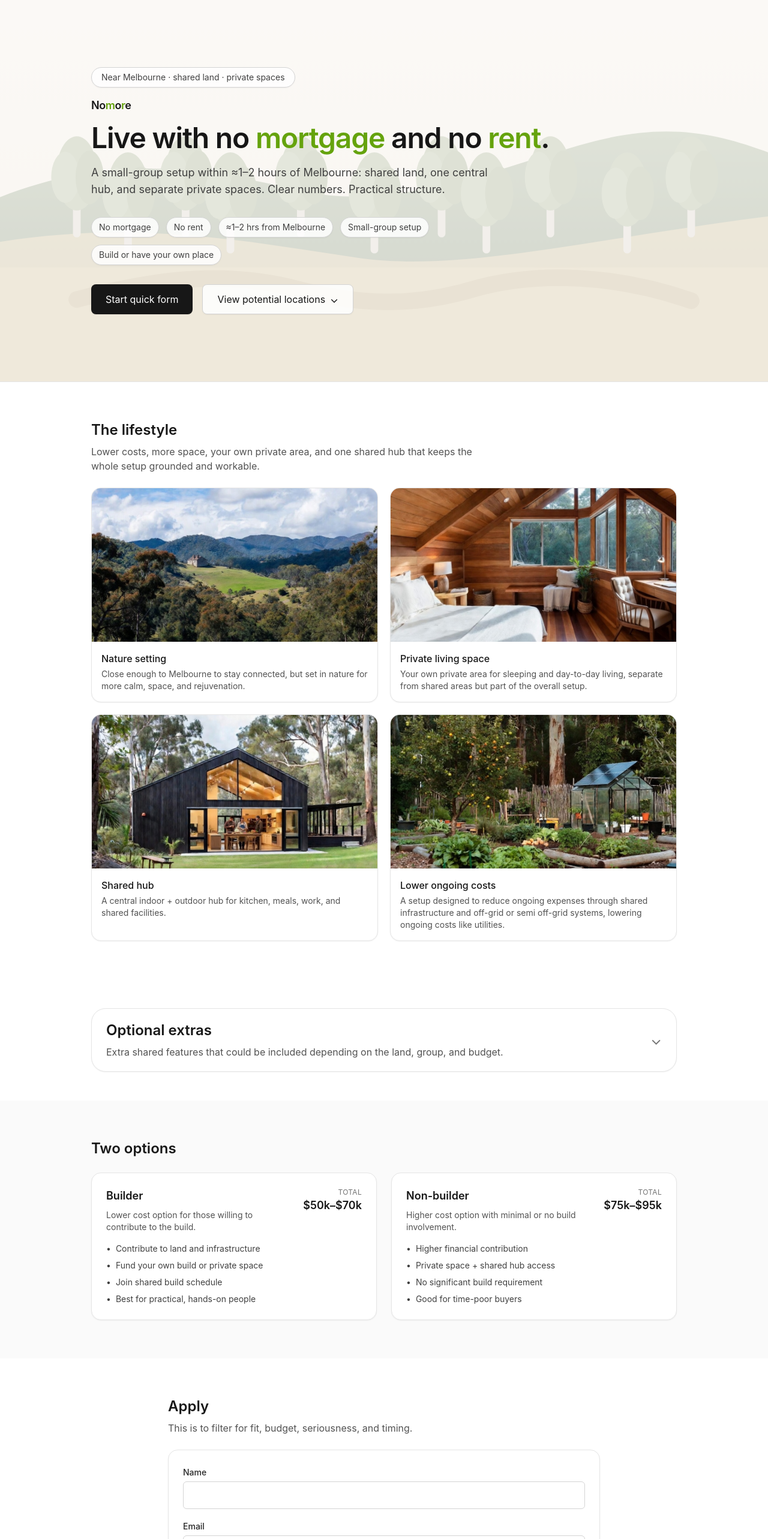
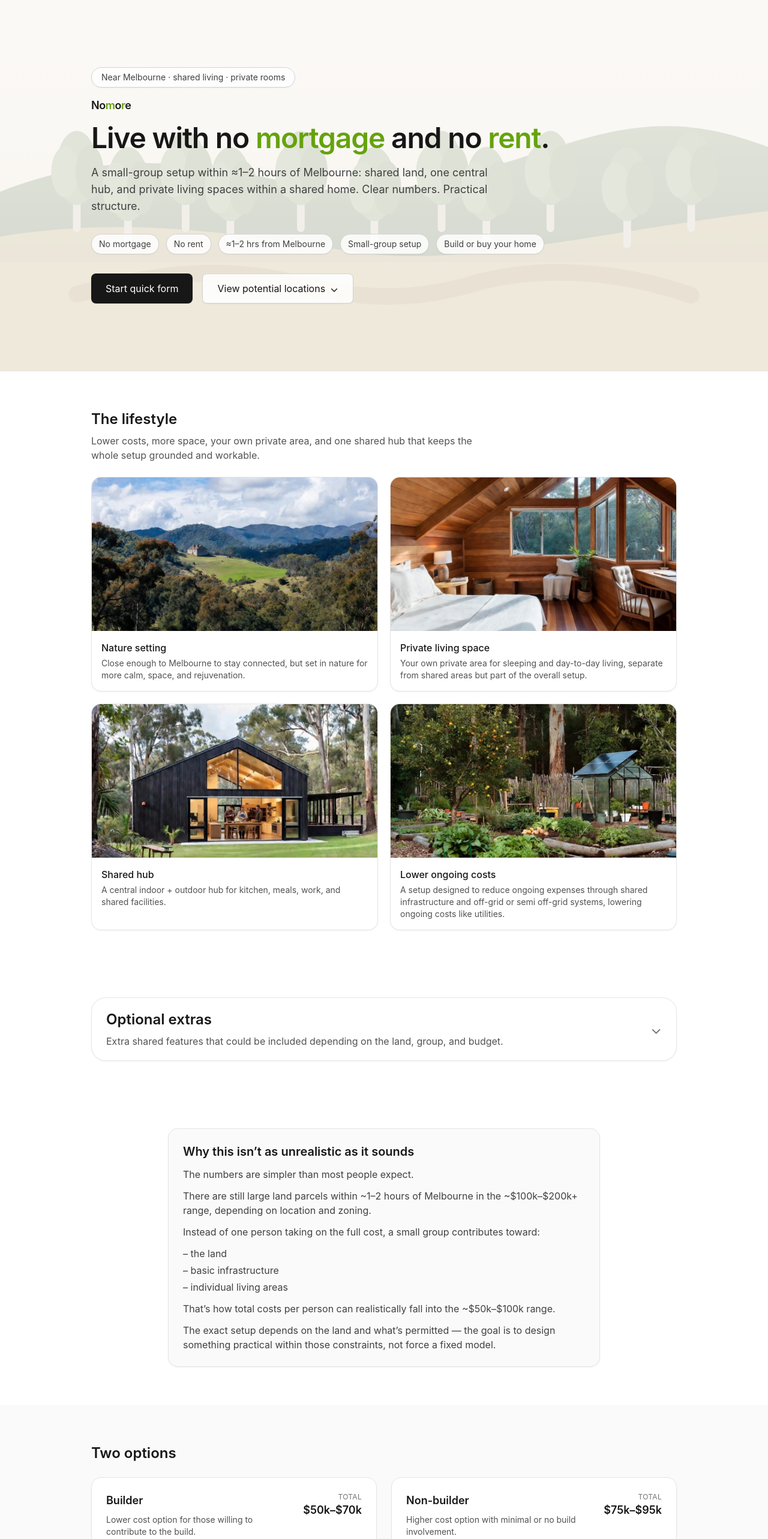
Before and after one commit to Beastman99/nomore-site, a React (Vite) app: page / in a window 1280 px wide. Shown: the top 2566 px of the page at 60% size. Built offline with nearby package versions, Linux system fonts and the light colour scheme.

Commit message:
fix: CTA, locations toggle, optional extras collapse

```diff
--- a/src/App.jsx
+++ b/src/App.jsx
@@ -79,7 +79,7 @@ const tiers = [
 const builderQuestions = [
   { label: "Name", type: "text" },
   { label: "Email", type: "text" },
-  { label: "How much can you realistically contribute in total?", type: "radio", options: ["$50k", "$50-70k", "$70k-100k", "$100k+"] },
+  { label: "How much can you realistically contribute in total?", type: "radio", options: ["$40-50k", "$50-70k", "$70k-100k", "$100k+"] },
   { label: "Which path are you considering?", type: "radio", options: ["Builder", "Non-builder", "Open to both"] },
   { label: "What is your age?", type: "radio", options: ["18-24", "25-34", "35-44", "45+"] },
   { label: "What is your gender?", type: "radio", options: ["Male", "Female"] },
@@ -113,7 +113,9 @@ function Illustration({ type, className = "" }) {
         <path d="M450 330 C430 360 428 388 450 418 C472 388 470 360 450 330 Z" fill="#ff9f43" />
         <path d="M478 346 C464 370 462 392 478 412 C494 392 493 370 478 346 Z" fill="#ffd166" />
         <path d="M422 346 C406 370 405 392 422 412 C438 392 437 370 422 346 Z" fill="#ffbf69" />
-        {[220, 300, 600, 680].map((x) => <rect key={x} x={x} y="430" width="90" height="26" rx="13" fill="#8f6b49" />)}
+        {[220, 300, 600, 680].map((x) => (
+          <rect key={x} x={x} y="430" width="90" height="26" rx="13" fill="#8f6b49" />
+        ))}
       </svg>
     );
   }
@@ -260,9 +262,13 @@ function LifestyleCarousel({ perks }) {
           </div>
           <span className="text-2xl text-neutral-500 transition-transform duration-200 group-open:rotate-180">⌄</span>
         </summary>
+
         <div className="border-t border-neutral-200 px-6 pb-6 pt-6">
           <div className="overflow-hidden rounded-3xl border border-neutral-200 bg-white shadow-sm">
-            <div className="flex transition-transform duration-700 ease-out" style={{ transform: `translateX(-${index * 100}%)` }}>
+            <div
+              className="flex transition-transform duration-700 ease-out"
+              style={{ transform: `translateX(-${index * 100}%)` }}
+            >
               {perks.map((item) => (
                 <div key={item.title} className="min-w-full">
                   <Illustration type={item.type} className="h-72 w-full md:h-96" />
@@ -274,6 +280,7 @@ function LifestyleCarousel({ perks }) {
               ))}
             </div>
           </div>
+
           <div className="mt-4 flex items-center justify-between gap-4">
             <div className="flex gap-2">
               {perks.map((item, i) => (
@@ -286,9 +293,22 @@ function LifestyleCarousel({ perks }) {
                 />
               ))}
             </div>
+
             <div className="flex gap-2">
-              <button type="button" onClick={() => setIndex((index - 1 + perks.length) % perks.length)} className="rounded-full border border-neutral-300 px-3 py-1.5 text-sm text-neutral-700 hover:bg-neutral-50">Prev</button>
-              <button type="button" onClick={() => setIndex((index + 1) % perks.length)} className="rounded-full border border-neutral-300 px-3 py-1.5 text-sm text-neutral-700 hover:bg-neutral-50">Next</button>
+              <button
+                type="button"
+                onClick={() => setIndex((index - 1 + perks.length) % perks.length)}
+                className="rounded-full border border-neutral-300 px-3 py-1.5 text-sm text-neutral-700 hover:bg-neutral-50"
+              >
+                Prev
+              </button>
+              <button
+                type="button"
+                onClick={() => setIndex((index + 1) % perks.length)}
+                className="rounded-full border border-neutral-300 px-3 py-1.5 text-sm text-neutral-700 hover:bg-neutral-50"
+              >
+                Next
+              </button>
             </div>
           </div>
         </div>
@@ -298,7 +318,6 @@ function LifestyleCarousel({ perks }) {
 }
 
 export default function Nomore() {
-  const [showLocations, setShowLocations] = React.useState(false);
   const [showLocationPanel, setShowLocationPanel] = React.useState(false);
   const [formData, setFormData] = React.useState({});
   const [submitStatus, setSubmitStatus] = React.useState("");
@@ -337,7 +356,7 @@ export default function Nomore() {
       });
 
       if (response.ok) {
-        setSubmitStatus("Thanks — your response has been submitted.");
+        setSubmitStatus("Submitted. If there's a strong fit, you'll hear back soon. Otherwise, you'll receive updates as the project develops.");
         setFormData({});
       } else {
         setSubmitStatus("Something went wrong. Please try again.");
@@ -358,7 +377,7 @@ export default function Nomore() {
         <div className="relative mx-auto max-w-5xl px-6 py-24 md:py-28">
           <div className="max-w-3xl">
             <div className="mb-4 inline-flex rounded-full border border-neutral-300 bg-white/80 px-4 py-1.5 text-sm text-neutral-700 shadow-sm">
-              Near Melbourne · shared land · private spaces
+              Near Melbourne · shared living · private rooms
             </div>
             <div className="mb-4 text-lg font-semibold tracking-tight">
               <span className="text-neutral-900">No</span>
@@ -371,7 +390,7 @@ export default function Nomore() {
               Live with no <span className="text-lime-600">mortgage</span> and no <span className="text-lime-600">rent</span>.
             </h1>
             <p className="mt-5 max-w-2xl text-lg text-neutral-700">
-              A small-group setup within ≈1–2 hours of Melbourne: shared land, one central hub, and separate private spaces. Clear numbers. Practical structure.
+              A small-group setup within ≈1–2 hours of Melbourne: shared land, one central hub, and private living spaces within a shared home. Clear numbers. Practical structure.
             </p>
 
             <div className="mt-8 flex flex-wrap gap-3">
@@ -380,7 +399,7 @@ export default function Nomore() {
                 "No rent",
                 "≈1–2 hrs from Melbourne",
                 "Small-group setup",
-                "Build or have your own place"
+                "Build or buy your home"
               ].map((tag) => (
                 <span key={tag} className="rounded-full border border-neutral-300 bg-white/85 px-3 py-1.5 text-sm text-neutral-700 shadow-sm">
                   {tag}
@@ -398,6 +417,7 @@ export default function Nomore() {
               >
                 Start quick form
               </button>
+
               <button
                 type="button"
                 onClick={() => setShowLocationPanel((prev) => !prev)}
@@ -463,7 +483,7 @@ export default function Nomore() {
         <div className="grid gap-5 md:grid-cols-2">
           {imageCards.map((item) => (
             <div key={item.title} className="overflow-hidden rounded-2xl border border-neutral-200 bg-white shadow-sm">
-              <img src={item.img} className="h-64 w-full object-cover" />
+              <img src={item.img} className="h-64 w-full object-cover" alt={item.title} />
               <div className="p-4">
                 <div className="font-medium text-neutral-900">{item.title}</div>
                 <div className="mt-1 text-sm text-neutral-600">{item.text}</div>
@@ -474,6 +494,40 @@ export default function Nomore() {
       </section>
 
       <LifestyleCarousel perks={lifestylePerks} />
+
+      <section className="mx-auto max-w-3xl px-6 py-16">
+        <div className="rounded-2xl border border-neutral-200 bg-neutral-50 p-6 shadow-sm">
+          <h2 className="text-xl font-semibold">
+            Why this isn’t as unrealistic as it sounds
+          </h2>
+
+          <p className="mt-3 text-neutral-700">
+            The numbers are simpler than most people expect.
+          </p>
+
+          <p className="mt-3 text-neutral-700">
+            There are still large land parcels within ~1–2 hours of Melbourne in the ~$100k–$200k+ range, depending on location and zoning.
+          </p>
+
+          <p className="mt-3 text-neutral-700">
+            Instead of one person taking on the full cost, a small group contributes toward:
+          </p>
+
+          <ul className="mt-3 space-y-1 text-neutral-700">
+            <li>– the land</li>
+            <li>– basic infrastructure</li>
+            <li>– individual living areas</li>
+          </ul>
+
+          <p className="mt-3 text-neutral-700">
+            That’s how total costs per person can realistically fall into the ~$50k–$100k range.
+          </p>
+
+          <p className="mt-3 text-neutral-700">
+            The exact setup depends on the land and what’s permitted — the goal is to design something practical within those constraints, not force a fixed model.
+          </p>
+        </div>
+      </section>
 
       <section className="bg-neutral-50 py-16">
         <div className="mx-auto max-w-5xl px-6">
@@ -510,10 +564,12 @@ export default function Nomore() {
           <h2 className="text-2xl font-semibold">Apply</h2>
           <p className="mt-2 text-neutral-600">This is to filter for fit, budget, seriousness, and timing.</p>
         </div>
+
         <form onSubmit={handleSubmit} className="space-y-4 rounded-2xl border border-neutral-200 bg-white p-6 shadow-sm">
           {builderQuestions.map((q) => (
             <div key={q.label}>
               <label className="text-sm font-medium text-neutral-800">{q.label}</label>
+
               {q.type === "text" && (
                 <input
                   value={formData[q.label] || ""}
@@ -521,6 +577,7 @@ export default function Nomore() {
                   className="mt-1 w-full rounded-md border border-neutral-300 px-3 py-2.5 outline-none transition focus:border-neutral-500"
                 />
               )}
+
               {q.type === "radio" && (
                 <div className="mt-2 flex flex-wrap gap-3">
                   {q.options.map((opt) => (
@@ -538,6 +595,7 @@ export default function Nomore() {
                   ))}
                 </div>
               )}
+
               {q.type === "checkbox" && (
                 <div className="mt-2 flex flex-wrap gap-3">
                   {q.options.map((opt) => (
@@ -556,11 +614,28 @@ export default function Nomore() {
               )}
             </div>
           ))}
+
           <button type="submit" className="mt-2 rounded-lg bg-neutral-900 px-6 py-3 text-white shadow-sm transition hover:bg-neutral-800">
             Submit
           </button>
+
           {submitStatus && <div className="text-sm text-neutral-600">{submitStatus}</div>}
         </form>
+      </section>
+
+      <section className="mx-auto max-w-3xl px-6 py-12">
+        <div className="rounded-2xl border border-neutral-200 bg-neutral-50 p-6 text-center">
+          <h2 className="text-xl font-semibold">Questions?</h2>
+          <p className="mt-2 text-neutral-600">
+            Feel free to contact at:
+          </p>
+          <a
+            href="mailto:nomore.estate@gmail.com"
+            className="mt-4 inline-block text-lg font-medium text-lime-600 underline"
+          >
+            nomore.estate@gmail.com
+          </a>
+        </div>
       </section>
     </div>
   );
```
